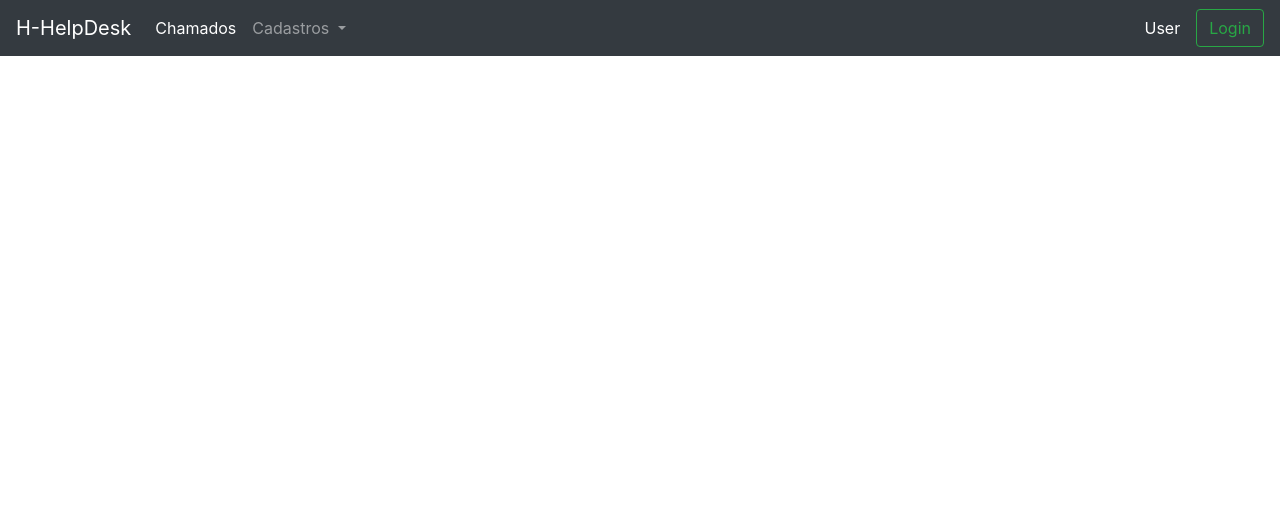
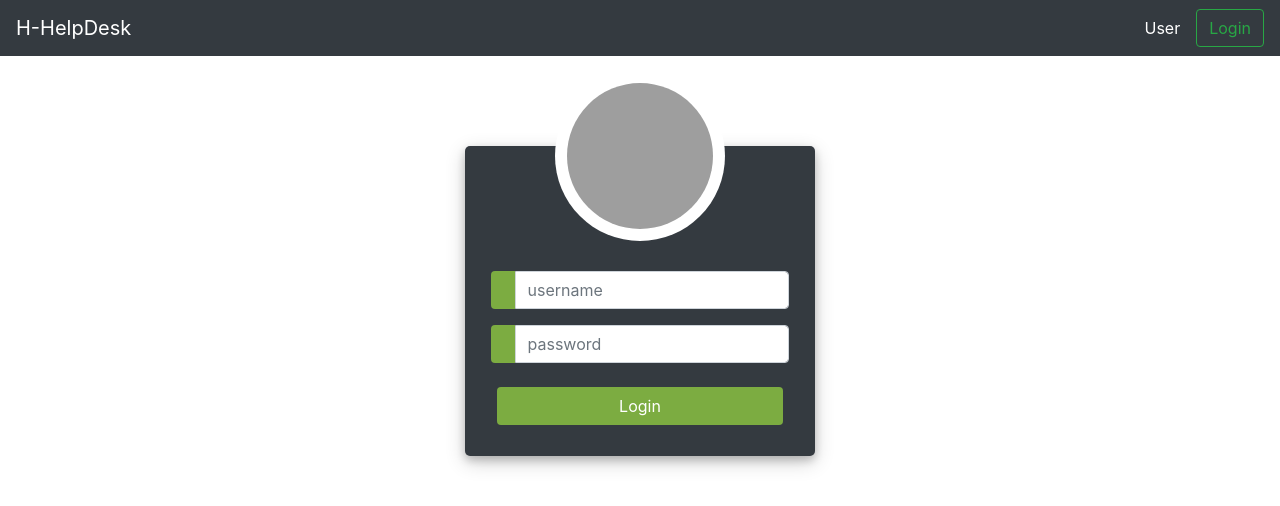
Before and after one commit to trabalhinhos-senai/helpDesk, an Angular app in the folder helpDesk/: page /login in a window 1280 px wide. Before the commit this address led to /. Shown: the top 506 px of the page. Built offline with nearby package versions, Linux system fonts and the light colour scheme; grey boxes are pictures that could not be loaded.

Commit message:
aplicando routing

```diff
--- a/helpDesk/src/app/abrir-chamado/abrir-chamado.component.html
+++ b/helpDesk/src/app/abrir-chamado/abrir-chamado.component.html
@@ -1,3 +1,4 @@
+<app-nav-bar></app-nav-bar>
 <div class="container my-md-3">
     <form>
         <div class="form-row">
--- a/helpDesk/src/app/app.component.html
+++ b/helpDesk/src/app/app.component.html
@@ -1,4 +1,3 @@
-<app-nav-bar></app-nav-bar>
 <router-outlet></router-outlet>
 <!-- <app-login></app-login> -->
 <!-- <app-chamados></app-chamados> -->
--- a/helpDesk/src/app/chamados/chamados.component.html
+++ b/helpDesk/src/app/chamados/chamados.component.html
@@ -1,7 +1,8 @@
+<app-nav-bar></app-nav-bar>
 <div class="container">
     <div class="row">
         <div class="col-md-12 my-md-3">
-            <button class="btn btn-success">Nova tarefa</button>
+            <button class="btn btn-success" routerLink="/abrir-chamado">Nova tarefa</button>
         </div>
     </div>
     <table class="table table-hover table-striped">
--- a/helpDesk/src/app/login/login.component.css
+++ b/helpDesk/src/app/login/login.component.css
@@ -5,6 +5,14 @@ html {
     height: 100%;
     background: #60a3bc !important;
 }
+
+.user_card_container {
+    width: 100%;
+    padding-top: 50px;
+    padding-bottom: 15px;
+    margin: auto;
+}
+
 .user_card {
     height: 310px;
     width: 350px;
--- a/helpDesk/src/app/login/login.component.html
+++ b/helpDesk/src/app/login/login.component.html
@@ -16,7 +16,7 @@
 </nav>
 
 <div class="container h-100 center-div">
-    <div class="d-flex justify-content-center h-100">
+    <div class="d-flex justify-content-center h-100 user_card_container">
         <div class="user_card">
             <div class="d-flex justify-content-center">
                 <div class="brand_logo_container">
--- a/helpDesk/src/app/nav-bar/nav-bar.component.html
+++ b/helpDesk/src/app/nav-bar/nav-bar.component.html
@@ -29,7 +29,7 @@
             <div class="mx-md-3">
                 <span class="text-white">User</span>
             </div>
-            <button class="btn btn-outline-success my-2 my-sm-0" type="button">Login</button>
+            <button class="btn btn-outline-success my-2 my-sm-0" type="button">Logout</button>
         </form>
     </div>
 </nav>
```
Also changed, not shown: helpDesk/src/app/app-routing.module.ts (+5 -2 lines).
